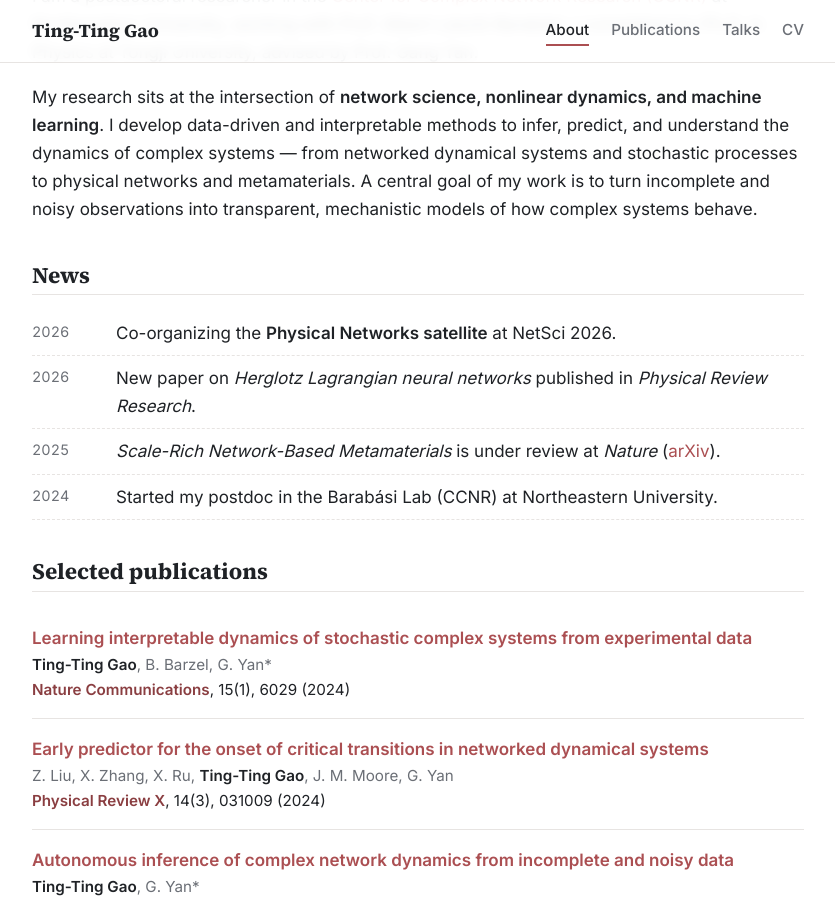
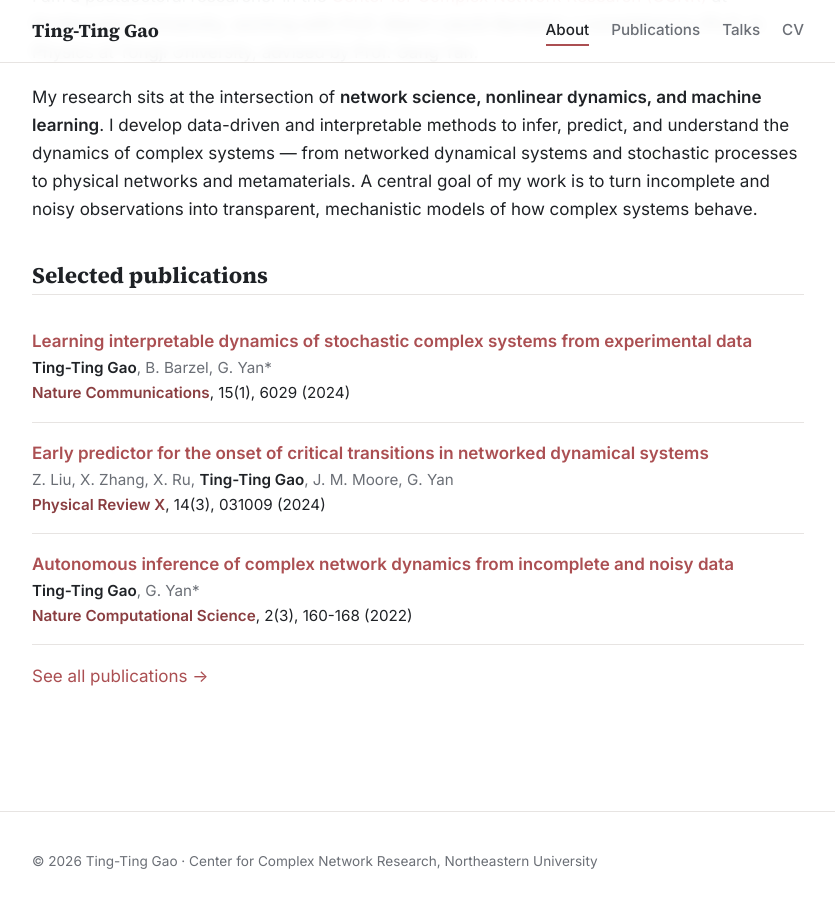
Before and after one commit to Ting-TingGao/Ting-TingGao.github.io, a Jekyll site: the page built from index.md, in a window 1280 px wide and 900 px high, scrolled down 481 px. Shown: the whole window, without its empty margins (222-1057 px from the left). Built offline with Jekyll 4.4.1, drawn with Linux system fonts in a browser that asks for light colours.

Commit message:
Remove News section from homepage
Co-Authored-By: Claude Opus 4.8 (1M context) <noreply@anthropic.com>

```diff
--- a/index.md
+++ b/index.md
@@ -42,15 +42,6 @@ dynamical systems and stochastic processes to physical networks and
 metamaterials. A central goal of my work is to turn incomplete and noisy
 observations into transparent, mechanistic models of how complex systems behave.
 
-## News
-
-<ul class="news">
-  <li><span class="date">2026</span><span>Co-organizing the <strong>Physical Networks satellite</strong> at NetSci 2026.</span></li>
-  <li><span class="date">2026</span><span>New paper on <em>Herglotz Lagrangian neural networks</em> published in <em>Physical Review Research</em>.</span></li>
-  <li><span class="date">2025</span><span><em>Scale-Rich Network-Based Metamaterials</em> is under review at <em>Nature</em> (<a href="https://arxiv.org/abs/2511.18108">arXiv</a>).</span></li>
-  <li><span class="date">2024</span><span>Started my postdoc in the Barabási Lab (CCNR) at Northeastern University.</span></li>
-</ul>
-
 ## Selected publications
 
 <ul class="pub-list">
```
